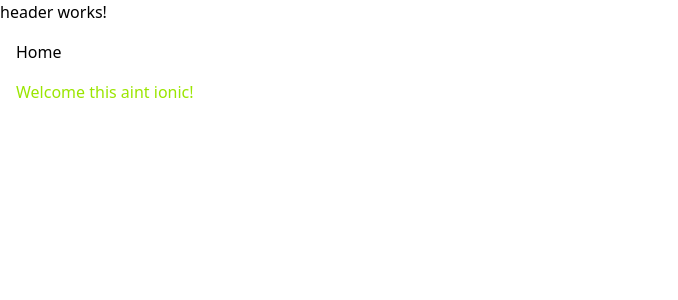
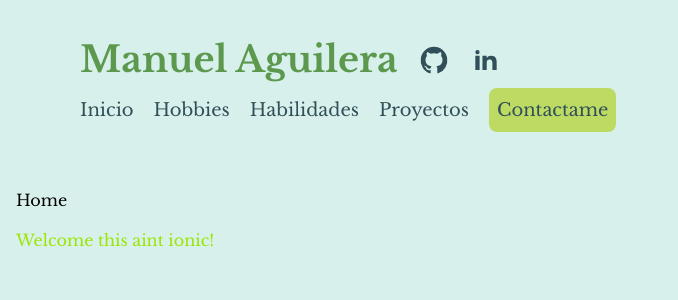
Before and after one commit to ManuelsAguilera/Portafolio, an Angular app: page / in a window 1280 px wide. Shown: the top 300 px of the page, without its empty margins (0-678 px from the left). Built offline with nearby package versions, Linux system fonts and the light colour scheme.

Commit message:
Header basico maquetado

```diff
--- a/src/app/app.html
+++ b/src/app/app.html
@@ -1,2 +1,3 @@
-
+<main class="light:bg-jagged-ice-100 dark:bg-jagged-ice-900 min-h-screen">
 <router-outlet />
+</main>
--- a/src/app/components/header/header.html
+++ b/src/app/components/header/header.html
@@ -1 +1,30 @@
-<p>header works!</p>
+<header class="dark:bg-jagged-ice-900 light:bg-jagged-ice-100 p-10 flex flex-col gap-2 pl-20">
+    <div class="flex flex-row gap-5 align-middle items-center">
+        <h1 class="text-fern-500 font-display font-bold text-4xl">
+            Manuel Aguilera
+        </h1>
+
+        <svg class="w-8 h-8 text-ming-800  dark:text-jagged-ice-100" aria-hidden="true" xmlns="http://www.w3.org/2000/svg" width="24" height="24" fill="currentColor" viewBox="0 0 24 24">
+        <path fill-rule="evenodd" d="M12.006 2a9.847 9.847 0 0 0-6.484 2.44 10.32 10.32 0 0 0-3.393 6.17 10.48 10.48 0 0 0 1.317 6.955 10.045 10.045 0 0 0 5.4 4.418c.504.095.683-.223.683-.494 0-.245-.01-1.052-.014-1.908-2.78.62-3.366-1.21-3.366-1.21a2.711 2.711 0 0 0-1.11-1.5c-.907-.637.07-.621.07-.621.317.044.62.163.885.346.266.183.487.426.647.71.135.253.318.476.538.655a2.079 2.079 0 0 0 2.37.196c.045-.52.27-1.006.635-1.37-2.219-.259-4.554-1.138-4.554-5.07a4.022 4.022 0 0 1 1.031-2.75 3.77 3.77 0 0 1 .096-2.713s.839-.275 2.749 1.05a9.26 9.26 0 0 1 5.004 0c1.906-1.325 2.74-1.05 2.74-1.05.37.858.406 1.828.101 2.713a4.017 4.017 0 0 1 1.029 2.75c0 3.939-2.339 4.805-4.564 5.058a2.471 2.471 0 0 1 .679 1.897c0 1.372-.012 2.477-.012 2.814 0 .272.18.592.687.492a10.05 10.05 0 0 0 5.388-4.421 10.473 10.473 0 0 0 1.313-6.948 10.32 10.32 0 0 0-3.39-6.165A9.847 9.847 0 0 0 12.007 2Z" clip-rule="evenodd"/>
+        </svg>
+
+
+        <svg class="w-8 h-8 text-ming-800  dark:text-jagged-ice-100" aria-hidden="true" xmlns="http://www.w3.org/2000/svg" width="24" height="24" fill="currentColor" viewBox="0 0 24 24">
+        <path fill-rule="evenodd" d="M12.51 8.796v1.697a3.738 3.738 0 0 1 3.288-1.684c3.455 0 4.202 2.16 4.202 4.97V19.5h-3.2v-5.072c0-1.21-.244-2.766-2.128-2.766-1.827 0-2.139 1.317-2.139 2.676V19.5h-3.19V8.796h3.168ZM7.2 6.106a1.61 1.61 0 0 1-.988 1.483 1.595 1.595 0 0 1-1.743-.348A1.607 1.607 0 0 1 5.6 4.5a1.601 1.601 0 0 1 1.6 1.606Z" clip-rule="evenodd"/>
+        <path d="M7.2 8.809H4V19.5h3.2V8.809Z"/>
+        </svg>
+
+
+
+    </div>
+
+    <div>
+        <nav class="flex flex-row gap-5 align-middle items-center">
+            <a class="text-lg text-ming-800 dark:text-jagged-ice-200 text-l hover:text-primary-500" href="#">Inicio</a>
+            <a class="text-lg text-ming-800 dark:text-jagged-ice-200 text-l hover:text-primary-500" href="#">Hobbies</a>
+            <a class="text-lg text-ming-800 dark:text-jagged-ice-200 text-l hover:text-primary-500" href="#">Habilidades</a>
+            <a class="text-lg text-ming-800 dark:text-jagged-ice-200 text-l hover:text-primary-500" href="#">Proyectos</a>
+            <button class="text-lg bg-fernier-300 text-ming-800 p-2 rounded-lg hover:bg-fernier-400">Contactame</button>
+        </nav>
+    </div>
+</header>
--- a/src/app/pages/home/home.html
+++ b/src/app/pages/home/home.html
@@ -1,6 +1,6 @@
 <app-header></app-header>
 
-<main>
+<main class="light:bg-jagged-ice-100 dark:bg-jagged-ice-900 min-h-screen">
     <section class="p-4 flex flex-col gap-4">
         <h2>Home</h2>
         <p class="text-lime-400">
--- a/src/styles.css
+++ b/src/styles.css
@@ -1,3 +1,88 @@
+@import url('https://fonts.googleapis.com/css2?family=Libre+Baskerville:ital,wght@0,400;0,700;1,400&display=swap');
 @import 'tailwindcss';
 
-/*HOLA*/
+
+
+@theme {
+    --font-display: 'Libre Baskerville','Times New Roman', serif;
+
+    /* Light theme colors */
+    --color-jagged-ice-50: #f3faf8;
+    --color-jagged-ice-100: #d7f0eb;
+    --color-jagged-ice-200: #bbe5dd;
+    --color-jagged-ice-300: #7fc9be;
+    --color-jagged-ice-400: #54ada2;
+    --color-jagged-ice-500: #3a9288;
+    --color-jagged-ice-600: #2d746e;
+    --color-jagged-ice-700: #275e5a;
+    --color-jagged-ice-800: #234c49;
+    --color-jagged-ice-900: #21403e;
+    --color-jagged-ice-950: #0e2524;
+
+
+/* Primary theme colors */
+    --color-fern-50: #f6f9f4;
+    --color-fern-100: #e8f3e5;
+    --color-fern-200: #d1e7cb;
+    --color-fern-300: #acd2a3;
+    --color-fern-400: #77b169;
+    --color-fern-500: #5c994e;
+    --color-fern-600: #487d3c;
+    --color-fern-700: #3b6332;
+    --color-fern-800: #32502b;
+    --color-fern-900: #294225;
+    --color-fern-950: #132310;
+
+/* Secondary theme colors */
+--color-fernier-50: #f8fbea;
+--color-fernier-100: #eef6d1;
+--color-fernier-200: #ddeda9;
+--color-fernier-300: #bddb63;
+--color-fernier-400: #accf4c;
+--color-fernier-500: #8fb42e;
+--color-fernier-600: #6f8f21;
+--color-fernier-700: #546e1d;
+--color-fernier-800: #45581c;
+--color-fernier-900: #3a4b1c;
+--color-fernier-950: #1e290a;
+
+/* Accent theme colors */
+--color-ming-50: #f1f9fa;
+--color-ming-100: #ddeef0;
+--color-ming-200: #bedee3;
+--color-ming-300: #91c6cf;
+--color-ming-400: #5da5b3;
+--color-ming-500: #418999;
+--color-ming-600: #3c7788;
+--color-ming-700: #335d6b;
+--color-ming-800: #314f59;
+--color-ming-900: #2c434d;
+--color-ming-950: #192b33;
+
+
+
+
+
+
+        /* figma colors
+        fondo-light:#BBE5DD
+        texto-light: #1B4079
+        fondo-dark:#203733
+        texto-dark:#BBE5DD
+
+        primary-100:#77B169;
+        secondary-100:#BDDB63;
+        accent-100:#3C7788;
+    */
+}
+
+@layer base {
+    html {
+        min-height: 100vh;
+    }
+
+    body {
+        @apply bg-jagged-ice-100 dark:bg-jagged-ice-900 min-h-screen;
+        font-family: 'Libre Baskerville', 'Times New Roman', serif;
+    }
+}
```
